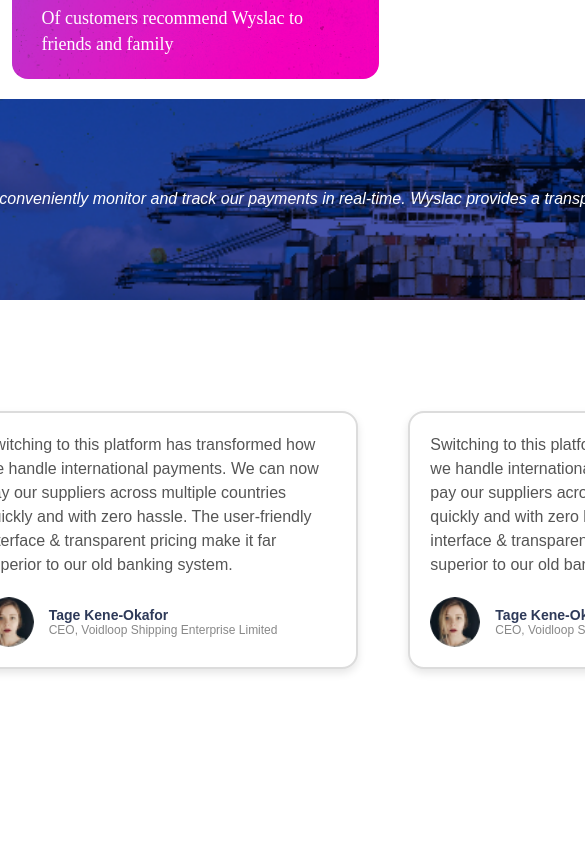
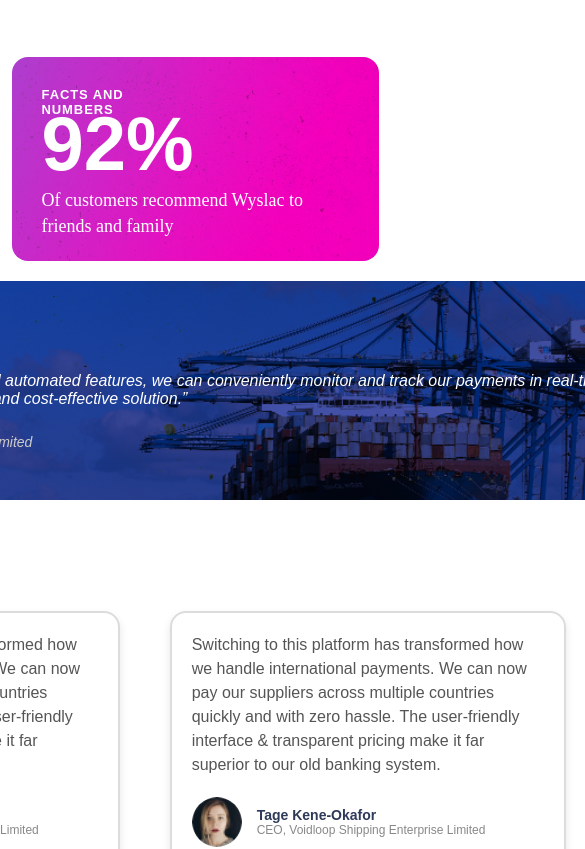
Before and after one commit to CenturionConfidence/Wyslac-dashboard, a Next.js app: page / in a window 390 px wide. Shown: the part 8899-9748 px from the top of the page, 585 px wide, since content can reach past the window. Built offline with nearby package versions, Linux system fonts and the light colour scheme; a web font is replaced by a local one.

Commit message:
Made changes

```diff
--- a/src/app/page.module.css
+++ b/src/app/page.module.css
@@ -1,6 +1,6 @@
 
 .page {
-  max-width: 1440px;
+  max-width: 1200px;
   text-align: left;
   display: flex;
   flex-direction: column;
@@ -9,7 +9,7 @@
 }
 @media (max-width: 1024px) {
   .page {
-    max-width: 1024;
+    max-width: 1024px;
   }
 }
 
```
